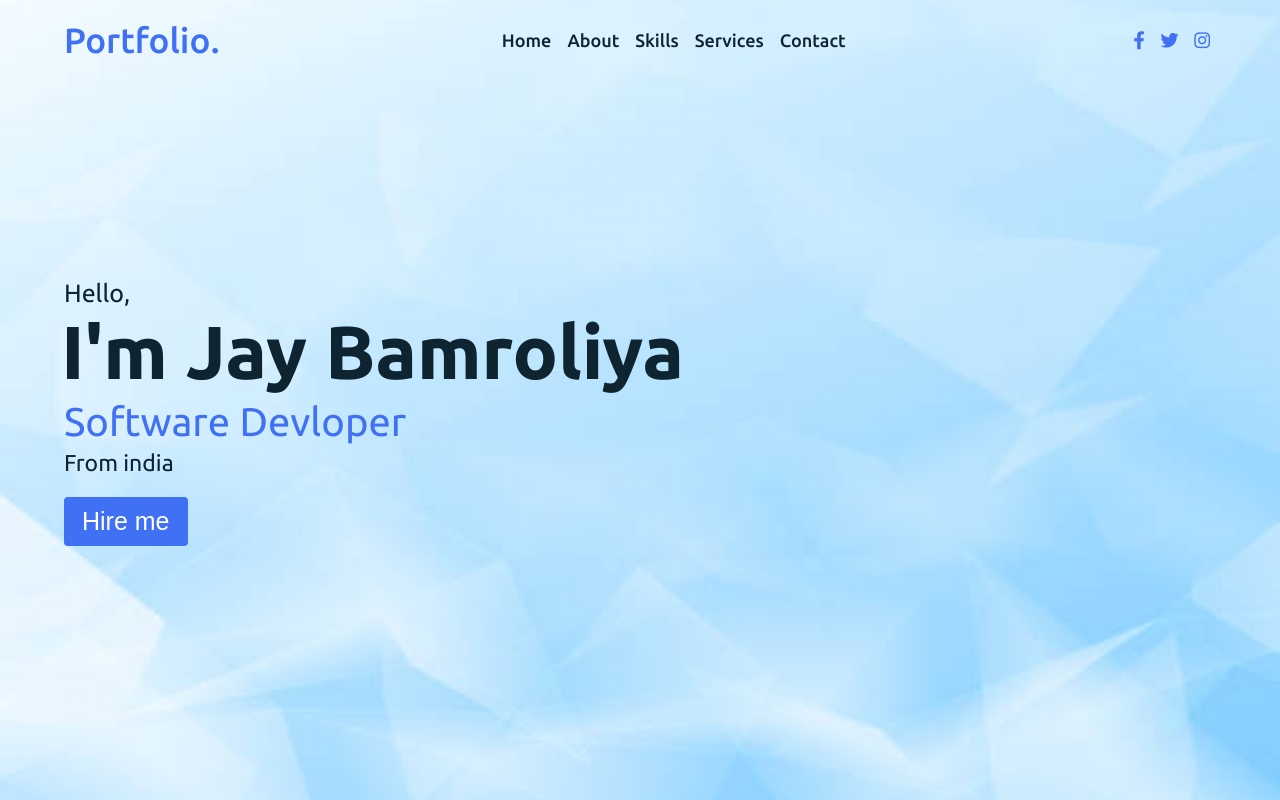
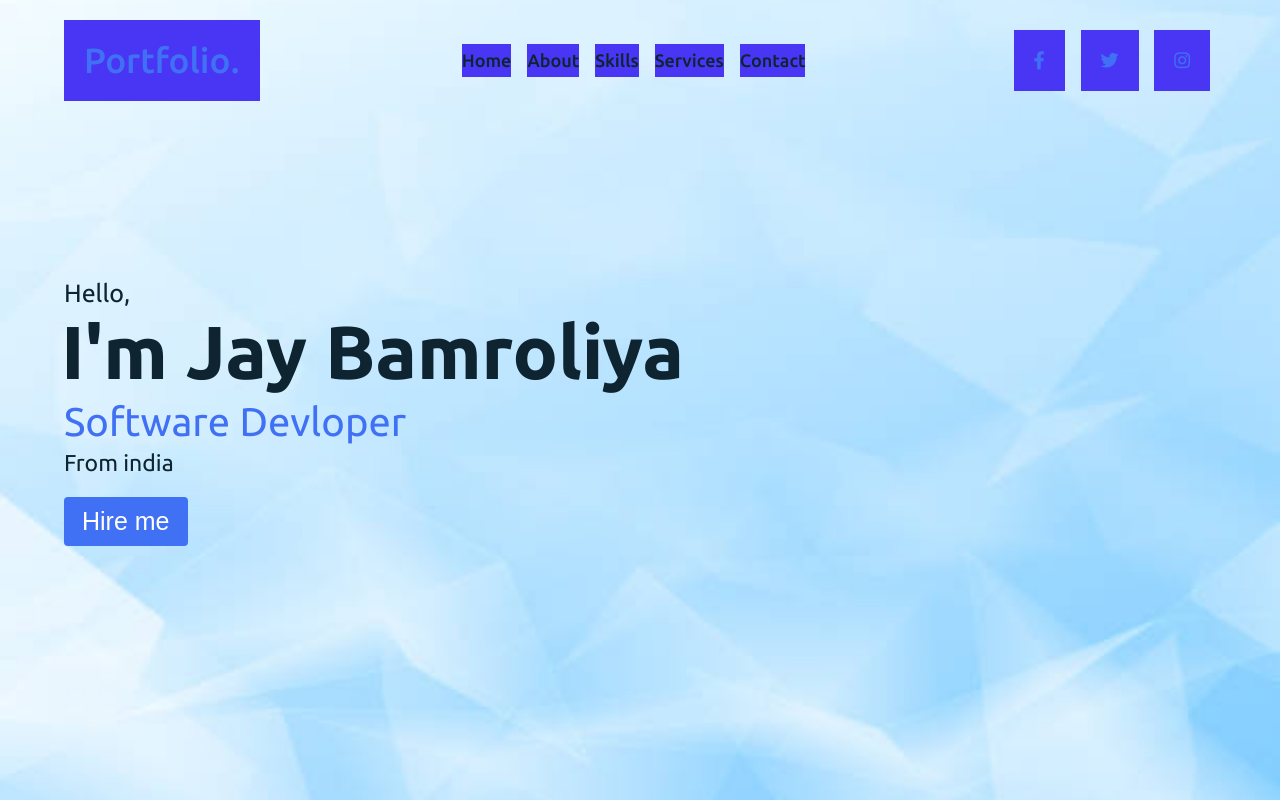
Before and after one commit to jaybamroliya/MyPortfolio, a plain HTML site: page index.html in a window 1280 px wide. Shown: the top 800 px of the page. Drawn offline with Linux system fonts and the light colour scheme.

Commit message:
button padding update

```diff
--- a/style.css
+++ b/style.css
@@ -521,16 +521,16 @@ footer .text span a:hover{
 }
 
 .button1 {background-color: #4CAF50;} Green */
-a1:link, a1:visited {
+a:link, a:visited {
   background-color: #4936f4;
   color: white;
-  padding: 35px 35px;
+  padding: 20px 20px;
   text-align: center;
   text-size-adjust: 35;
   text-decoration: none;
   display: inline-block;
 }
 
-a1:hover, a1:active {
+a:hover, a:active {
   background-color: rgb(76, 0, 255);
 }
```
